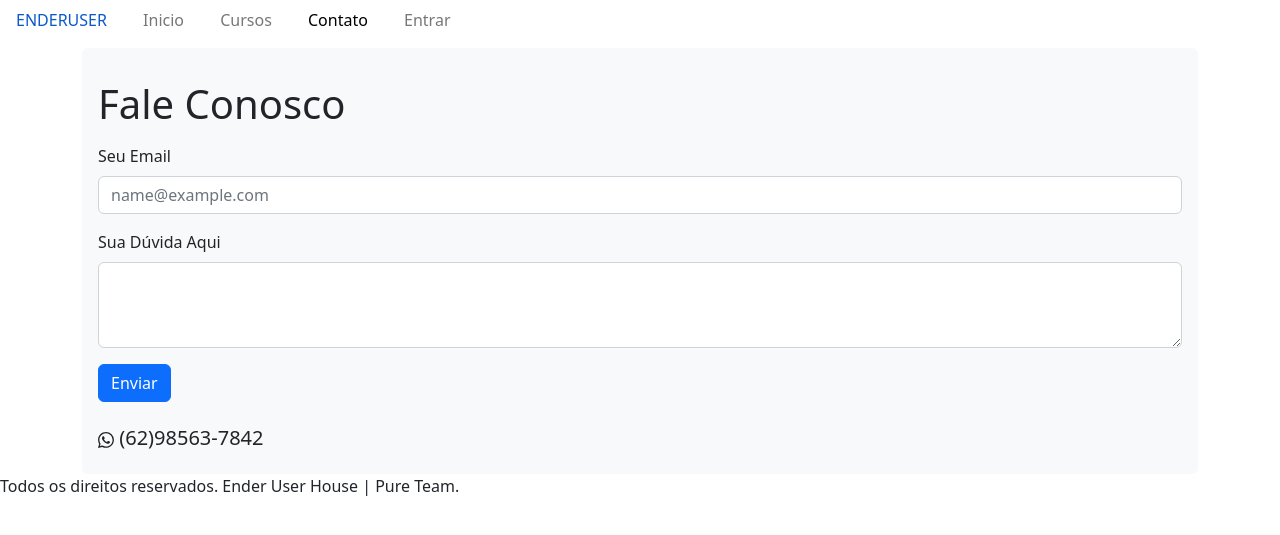
After one commit to enderuser/enderuser-aula, a Django app: page /contato in a window 1280 px wide. The commit adds this page. Shown: the top 535 px of the page. Run offline with Django 4.2, Linux system fonts and the light colour scheme; some libraries are stand-ins or nearby versions.

Commit message:
Atualizado page contat e demais config

```diff
--- a/core/urls.py
+++ b/core/urls.py
@@ -4,5 +4,5 @@ from django import views
 
 urlpatterns = [
     path('admin/', admin.site.urls),
-    path('home/', include ('main.urls')),
+    path('', include ('main.urls')),
 ]
--- /dev/null
+++ b/main/templates/contact_main.html
@@ -0,0 +1,53 @@
+{% extends 'base.html' %}
+{% load static %}
+{% block 'head' %}
+<link rel="stylesheet" href="https://unpkg.com/purecss@1.0.1/build/base-min.css">
+<link rel="stylesheet" href="/css/pure/grids-responsive-min.css">
+<link rel="stylesheet" href="https://netdna.bootstrapcdn.com/font-awesome/4.0.3/css/font-awesome.css">
+<link rel="stylesheet" href="https://unpkg.com/purecss@2.1.0/build/pure-min.css" integrity="sha384-yHIFVG6ClnONEA5yB5DJXfW2/KC173DIQrYoZMEtBvGzmf0PKiGyNEqe9N6BNDBH" crossorigin="anonymous">
+<link rel="stylesheet" href="{% static 'css/style.css' %}">
+{% endblock 'head' %}
+{% block 'title' %}Fale Conosco{% endblock 'title' %}
+{% block 'body' %}
+<div class="header">
+    <div class="home-menu pure-menu pure-menu-horizontal pure-menu-fixed">
+        <a class="pure-menu-heading" href="">EnderUser</a>
+
+        <ul class="pure-menu-list">
+            <li class="pure-menu-item"><a href="#" class="pure-menu-link">Inicio</a></li>
+            <li class="pure-menu-item"><a href="#" class="pure-menu-link">Cursos</a></li>
+            <li class="pure-menu-item pure-menu-selected"><a href="#" class="pure-menu-link">Contato</a></li>
+            <li class="pure-menu-item"><a href="#" class="pure-menu-link">Entrar</a></li>
+        </ul>
+    </div>
+</div>
+<br>
+<br>
+<main class="container">
+    <div class="bg-light p-3 rounded">
+        <p>
+        <h1>Fale Conosco</h1>
+        </p>
+        <form>
+            <div class="mb-3">
+                <label for="exampleFormControlInput1" class="form-label">Seu Email</label>
+                <input type="email" class="form-control" id="exampleFormControlInput1" placeholder="name@example.com">
+              </div>
+              <div class="mb-3">
+                <label for="exampleFormControlTextarea1" class="form-label">Sua Dúvida Aqui</label>
+                <textarea class="form-control" id="exampleFormControlTextarea1" rows="3"></textarea>
+              </div>
+              <div class="col-auto">
+                <button type="submit" class="btn btn-primary">Enviar</button>
+              </div>
+        </form>
+        <br>
+        <h5><svg xmlns="http://www.w3.org/2000/svg" width="16" height="16" fill="currentColor" class="bi bi-whatsapp" viewBox="0 0 16 16">
+            <path d="M13.601 2.326A7.854 7.854 0 0 0 7.994 0C3.627 0 .068 3.558.064 7.926c0 1.399.366 2.76 1.057 3.965L0 16l4.204-1.102a7.933 7.933 0 0 0 3.79.965h.004c4.368 0 7.926-3.558 7.93-7.93A7.898 7.898 0 0 0 13.6 2.326zM7.994 14.521a6.573 6.573 0 0 1-3.356-.92l-.24-.144-2.494.654.666-2.433-.156-.251a6.56 6.56 0 0 1-1.007-3.505c0-3.626 2.957-6.584 6.591-6.584a6.56 6.56 0 0 1 4.66 1.931 6.557 6.557 0 0 1 1.928 4.66c-.004 3.639-2.961 6.592-6.592 6.592zm3.615-4.934c-.197-.099-1.17-.578-1.353-.646-.182-.065-.315-.099-.445.099-.133.197-.513.646-.627.775-.114.133-.232.148-.43.05-.197-.1-.836-.308-1.592-.985-.59-.525-.985-1.175-1.103-1.372-.114-.198-.011-.304.088-.403.087-.088.197-.232.296-.346.1-.114.133-.198.198-.33.065-.134.034-.248-.015-.347-.05-.099-.445-1.076-.612-1.47-.16-.389-.323-.335-.445-.34-.114-.007-.247-.007-.38-.007a.729.729 0 0 0-.529.247c-.182.198-.691.677-.691 1.654 0 .977.71 1.916.81 2.049.098.133 1.394 2.132 3.383 2.992.47.205.84.326 1.129.418.475.152.904.129 1.246.08.38-.058 1.171-.48 1.338-.943.164-.464.164-.86.114-.943-.049-.084-.182-.133-.38-.232z"/>
+        </svg> (62)98563-7842</h5>
+    </div>
+</main>
+<div class="footer l-box is-center">
+    Todos os direitos reservados. Ender User House | Pure Team.
+</div>
+{% endblock 'body' %}
--- a/main/urls.py
+++ b/main/urls.py
@@ -3,4 +3,5 @@ from django.urls import path
 
 urlpatterns = [
     path('', views.home, name='index'),
+    path('contato', views.contact, name='contact'),
 ]
--- a/main/views.py
+++ b/main/views.py
@@ -2,4 +2,7 @@ from django.http import HttpResponse
 from django.shortcuts import render
 
 def home(request):
-    return render(request, 'home_main.html', {'usuario':'Wender Monteiro'})
+    return render(request, 'home_main.html')
+
+def contact(request):
+    return render(request, 'contact_main.html')
--- a/templates/base.html
+++ b/templates/base.html
@@ -4,21 +4,11 @@
     <meta charset="UTF-8">
     <meta http-equiv="X-UA-Compatible" content="IE=edge">
     <meta name="viewport" content="width=device-width, initial-scale=1.0">
+    {% block 'head' %}{% endblock 'head' %}
     <title>{% block 'title' %}{% endblock 'title' %}</title>
     <link href="https://cdn.jsdelivr.net/npm/bootstrap@5.2.0-beta1/dist/css/bootstrap.min.css" rel="stylesheet" integrity="sha384-0evHe/X+R7YkIZDRvuzKMRqM+OrBnVFBL6DOitfPri4tjfHxaWutUpFmBp4vmVor" crossorigin="anonymous">
 </head>
 <body>
-    <nav class="navbar navbar-dark bg-dark">
-        <div class="container-fluid">
-        <a class="navbar-brand" href="{% url 'index' %}">EnderUser Aulas</a>
-        <button class="btn btn-outline-primary" type="submit">Sair</button>
-        </div>
-    </nav>
-    <br>
-    <main class="container">
-        <div class="bg-light p-3 rounded">
-            {% block 'body' %}{% endblock 'body' %}
-        </div>
-    </main>
+    {% block 'body' %}{% endblock 'body' %}
 </body>
 </html>
```
Also changed, not shown: main/templates/home_main.html (+21 -3 lines).
